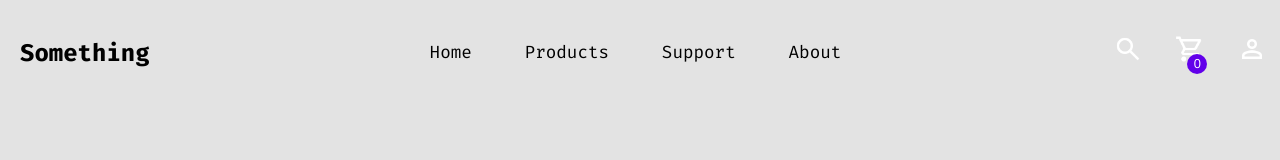
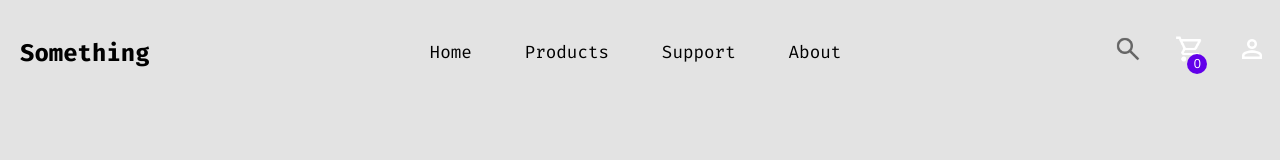
Before and after one commit to MonkyMars/Something-Keyboards, a Next.js app: page / in a window 1280 px wide. Shown: the top 160 px of the page. Built offline with nearby package versions, Linux system fonts and the light colour scheme; no server answers; the database is empty; a web font is replaced by a local one.

Commit message:
experimenting with grey icons

```diff
--- a/components/Nav.jsx
+++ b/components/Nav.jsx
@@ -25,8 +25,8 @@ export default function Nav() {
       {
         src:
           session?.user.display_mode === 0
-            ? "/icons/search.png"
-            : "/icons/lightmode/search_white.png",
+            ? "/icons/search_grey.png"
+            : "/icons/search_grey.png", // experimenting with grey icons (would be able to remove all icon logic with display mode)
         alt: "Search",
         href: "#",
       },
```
Also changed, not shown: ideas ands todo list/idea.txt, public/icons/search_grey.png (added).
